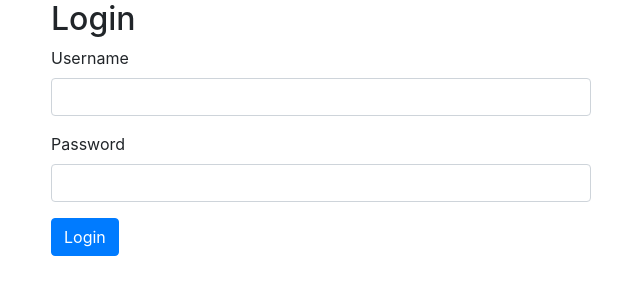
After one commit to sakshamgupta912/Pathology-Lab, a PHP site: page / in a window 1280 px wide. The commit adds this page. Shown: the top 300 px of the page, without its empty margins (34-674 px from the left). Run offline with PHP 8.4, Linux system fonts and the light colour scheme.

Commit message:
Login created

```diff
--- a/connection.php
+++ b/connection.php
@@ -1,7 +1,7 @@
 <?php
 $host = "localhost"; // Hostname
 $username = "root"; // MySQL username
-$password = ""; // MySQL password
+$password = "sys@123"; // MySQL password
 $database = "pathologylab"; // Database name
 
 // Create a connection to the database
--- /dev/null
+++ b/index.php
@@ -0,0 +1,28 @@
+
+<!DOCTYPE html>
+<html>
+<head>
+    <title>Login</title>
+    <link rel="stylesheet" href="https://maxcdn.bootstrapcdn.com/bootstrap/4.0.0/css/bootstrap.min.css">
+</head>
+<body>
+    <div class="container">
+        <div class="row">
+            <div class="col-md-6">
+                <h2>Login</h2>
+                <form action="login.php" method="POST">
+                    <div class="form-group">
+                        <label for="username">Username</label>
+                        <input type="text" class="form-control" name="username" required>
+                    </div>
+                    <div class="form-group">
+                        <label for="password">Password</label>
+                        <input type="password" class="form-control" name="password" required>
+                    </div>
+                    <button type="submit" class="btn btn-primary">Login</button>
+                </form>
+            </div>
+        </div>
+    </div>
+</body>
+</html>
```
Also changed, not shown: login.php (added, +47 -0 lines), pathologist.php (+21 -0 lines).
